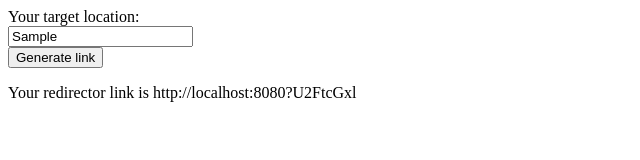
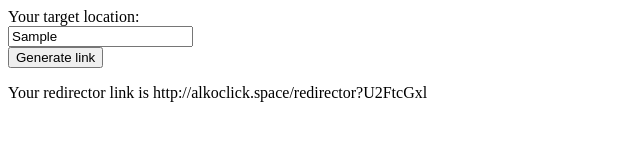
Before and after one commit to alkoclick/redirector, a plain HTML site: page index.html in a window 1280 px wide. Both pictures are taken after typing "Sample" into the empty fields and a click on the button "Generate link". Shown: the whole page, without its empty margins (0-640 px from the left). Drawn offline with Linux system fonts and the light colour scheme.

Commit message:
Change target

```diff
--- a/index.html
+++ b/index.html
@@ -13,7 +13,7 @@
             return btoa(binString);
         }
         function produceLink(target) {
-            document.getElementById('output').textContent = `Your redirector link is http://localhost:8080?${encode(target)}`
+            document.getElementById('output').textContent = `Your redirector link is http://alkoclick.space/redirector?${encode(target)}`
         }
         function consumeLink(input) {
             window.location.href = `https://${decode(input)}`
```
